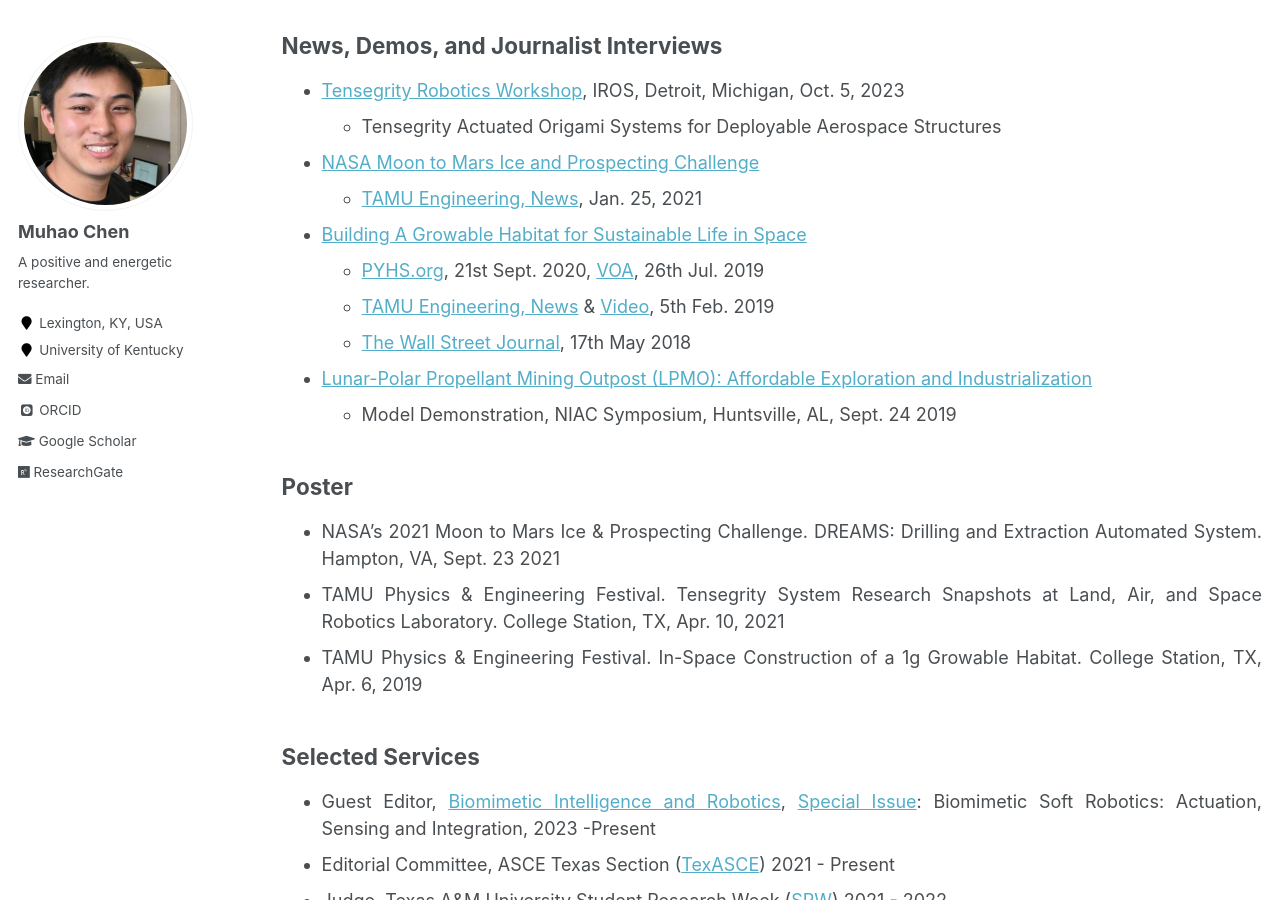
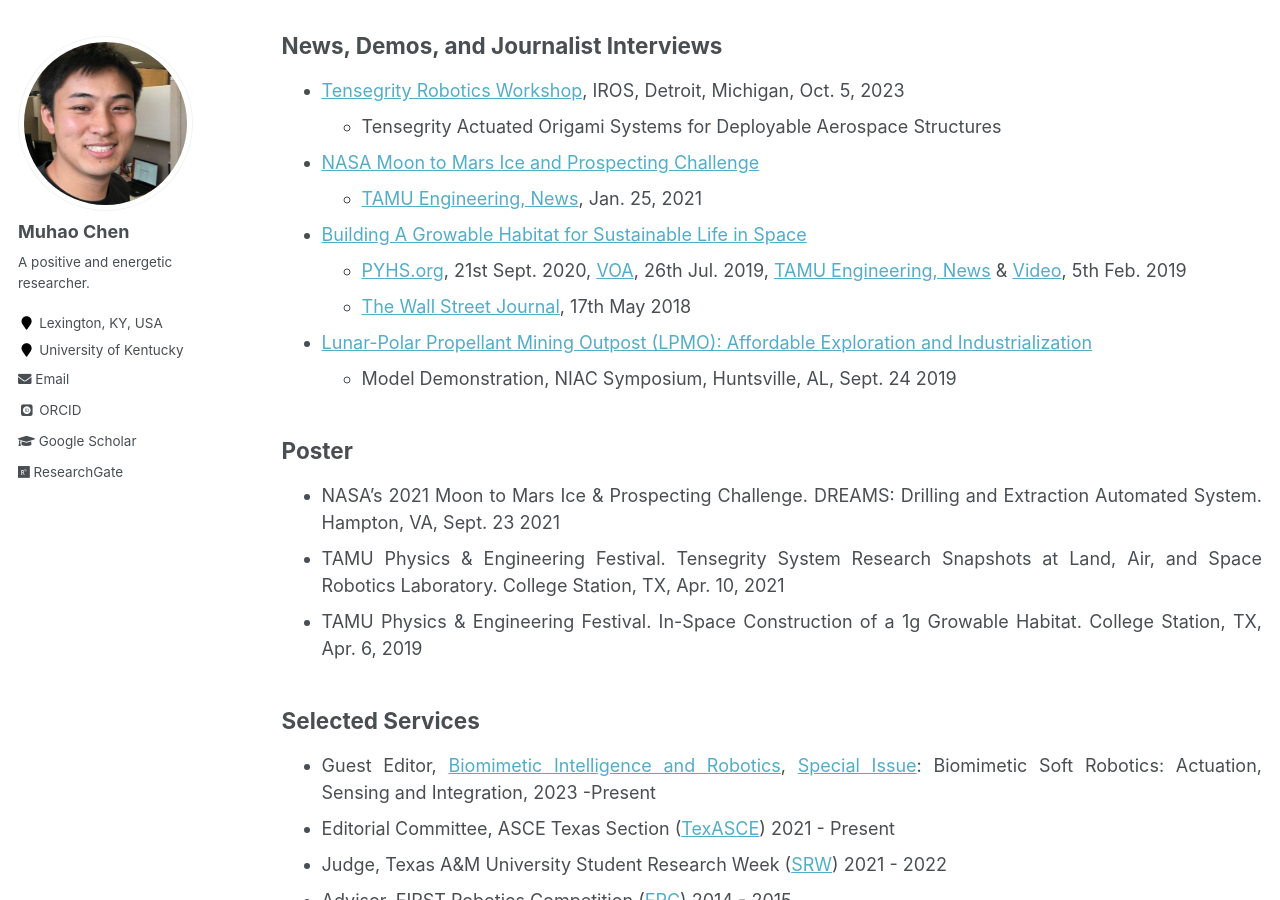
Before and after one commit to Muhao-Chen/muhao-chen.github.io, a Jekyll site: the page built from _pages/professional-activities.md, in a window 1280 px wide and 900 px high, scrolled down 1356 px. Built offline with Jekyll 4.4.1, drawn with Linux system fonts in a browser that asks for light colours; some web fonts are replaced.

```diff
--- a/_pages/professional-activities.md
+++ b/_pages/professional-activities.md
@@ -49,8 +49,7 @@ toc_max_header: 1
       <!-- * Event Participants: Eduardo Gildin, Robert E. Skelton, George Moridis, Sam Noynaert. Mohamed S. Khaled, Muhao Chen, Enrique Z. Losoya. Srivignesh Srinivasan, Alkassoum Toure, Luis Rodriguez, Ayodeji A. Adeniran, Le Linh, Uthej Vattipalli, Thomas J. Lopez. Jessica Ezemba, Emily Kincaid, and Teresa Valdez -->
 
 - [Building A Growable Habitat for Sustainable Life in Space](https://catalog.data.gov/dataset/tensegrity-approaches-to-in-space-construction-of-a-1g-growable-habitat)
-    - [PYHS.org](https://phys.org/news/2020-09-space-habitat-artificial-gravity-enlarged.html), 21st Sept. 2020, [VOA](https://www.voanews.com/a/science-health_futuristic-space-habitat-solves-problems-human-space-travel/6172519.html), 26th Jul. 2019
-    - [TAMU Engineering, News](https://engineering.tamu.edu/news/2019/02/building-a-growable-habitat-for-sustainable-life-in-space.html) & [Video](https://youtu.be/3573t1r9XRA), 5th Feb. 2019
+    - [PYHS.org](https://phys.org/news/2020-09-space-habitat-artificial-gravity-enlarged.html), 21st Sept. 2020, [VOA](https://www.voanews.com/a/science-health_futuristic-space-habitat-solves-problems-human-space-travel/6172519.html), 26th Jul. 2019, [TAMU Engineering, News](https://engineering.tamu.edu/news/2019/02/building-a-growable-habitat-for-sustainable-life-in-space.html) & [Video](https://youtu.be/3573t1r9XRA), 5th Feb. 2019
     - [The Wall Street Journal](https://www.wsj.com/articles/space-village-one-a-vision-for-life-beyond-earth-1526567016), 17th May 2018
       <!-- * Event participants: Robert E. Skelton, Manoranjan Majji. Muhao Chen, Raman Goyal, Joel Sercel, Jane Shevtsov, and Anthony Longman -->
 
```
